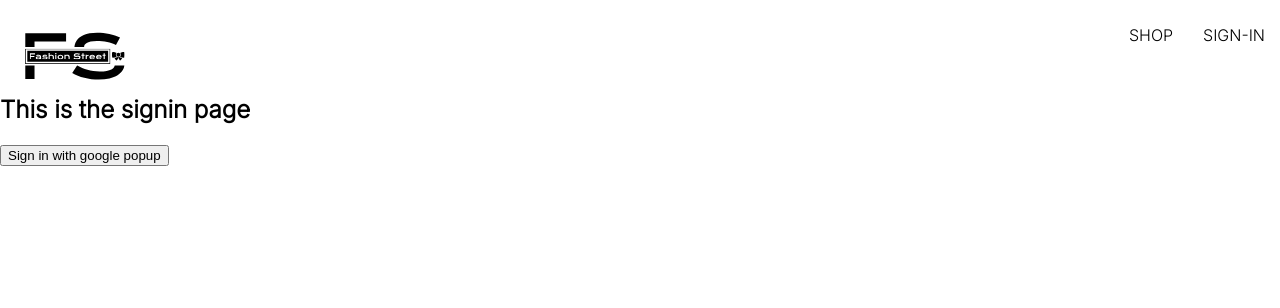
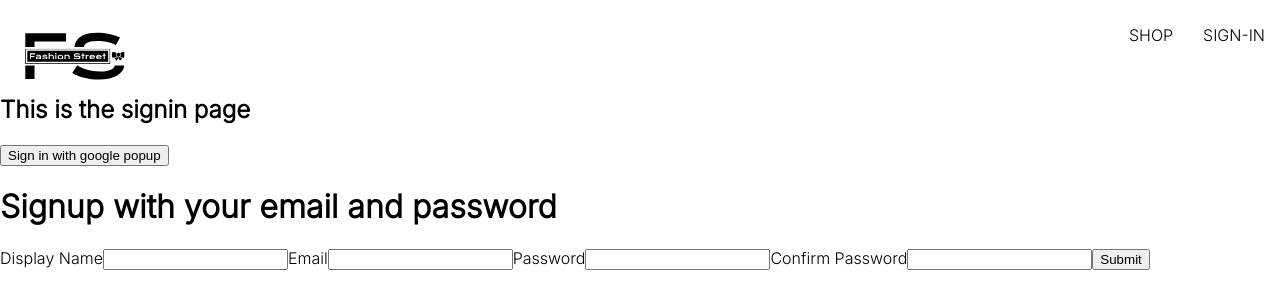
Before and after one commit to Yashkanekar/fashion-street, a React (Create React App) app: page /sign-in in a window 1280 px wide. Shown: the top 308 px of the page. Built offline with nearby package versions, Linux system fonts and the light colour scheme.

Commit message:
setup signup form component

```diff
--- a/src/components/routes/sign-in/SignIn.component.jsx
+++ b/src/components/routes/sign-in/SignIn.component.jsx
@@ -3,6 +3,7 @@
   signInWithGooglePopup,
   createUserDocumentFromAuth,
 } from "../../../utils/firebase/firebase.utils";
+import SignUpForm from "../../sign-up-form/SignUpForm.component";
 
 const SignIn = () => {
   const logGoogleUser = async () => {
@@ -14,6 +15,7 @@
     <div>
       <h2>This is the signin page</h2>
       <button onClick={logGoogleUser}>Sign in with google popup</button>
+      <SignUpForm />
     </div>
   );
 };
--- /dev/null
+++ b/src/components/sign-up-form/SignUpForm.component.jsx
@@ -0,0 +1,66 @@
+import React, { useState } from "react";
+
+const SignUpForm = () => {
+  const defaultFormFields = {
+    displayName: "",
+    email: "",
+    password: "",
+    confirmPassword: "",
+  };
+
+  const [formFields, setFormFields] = useState(defaultFormFields);
+  const { displayName, email, password, confirmPassword } = formFields;
+  console.log(formFields);
+
+  const changeHandler = (event) => {
+    const { value, name } = event.target;
+
+    setFormFields({ ...formFields, [name]: value }); //"[name]" --> this syntax means that the property where the property name matches with the value of 'name' variable.
+  };
+
+  return (
+    <div>
+      <h1>Signup with your email and password</h1>
+      <form onSubmit={() => {}}>
+        <label>Display Name</label>
+        <input
+          value={displayName}
+          type="text"
+          required
+          name="displayName"
+          onChange={changeHandler}
+        ></input>
+
+        <label>Email</label>
+        <input
+          onChange={changeHandler}
+          value={email}
+          type="email"
+          required
+          name="email"
+        ></input>
+
+        <label>Password</label>
+        <input
+          onChange={changeHandler}
+          value={password}
+          type="password"
+          required
+          name="password"
+        ></input>
+
+        <label>Confirm Password</label>
+        <input
+          value={confirmPassword}
+          onChange={changeHandler}
+          type="password"
+          required
+          name="confirmPassword"
+        ></input>
+        <button type="submit">Submit</button>
+      </form>
+    </div>
+  );
+};
+
+export default SignUpForm;
--- a/src/utils/firebase/firebase.utils.js
+++ b/src/utils/firebase/firebase.utils.js
@@ -28,7 +28,11 @@
 });
 
 export const auth = getAuth();
+
 export const signInWithGooglePopup = () => signInWithPopup(auth, provider);
+
+export const signInWithGoogleRedirect = () =>
+  signInWithRedirect(auth, provider);
 
 //create a db instance of firestore db
 const db = getFirestore();
```
